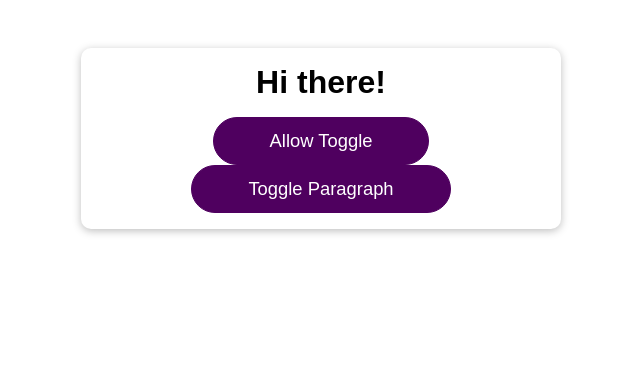
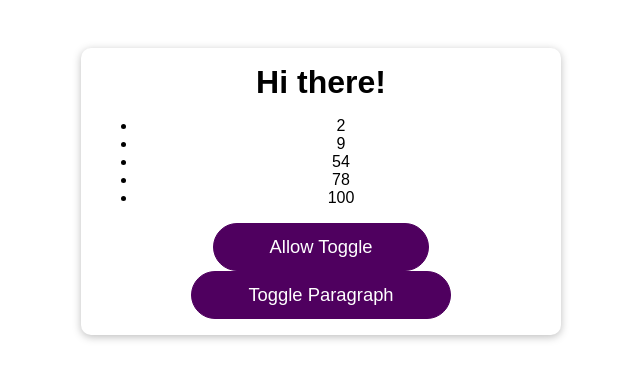
Before and after one commit to Arunthamizh/React_Optimization_Techniques, a React (Create React App) app: page / in a window 1280 px wide. Shown: the top 380 px of the page, without its empty margins (319-959 px from the left). Built offline with nearby package versions, Linux system fonts and the light colour scheme.

Commit message:
11th-video  Optimizing with useMemo()

```diff
--- a/src/App.js
+++ b/src/App.js
@@ -1,4 +1,4 @@
-import React, { useState, useCallback } from 'react';
+import React, { useState, useCallback, useMemo } from 'react';
 import Button from './components/UI/Button/Button';
 import DemoOutput from './components/Demo/DemoOutput';
 import './App.css';
@@ -45,10 +45,20 @@
 
   // ! If the App component is re-executed, the children are re-executed and re-evaluated
 
+
+  // * useMemo()
+  // ! useMemo() useMemo is a React hook that is used to memoize the result of a computation.
+  // ! ... It helps in optimizing performance by memoizing the value and preventing unnecessary recalculations,
+  // !... especially in situations where the calculation might be computationally expensive.
+  // ! useMemo() => this listItems useMemo() will create a array at first time or if the dependencies are changed
+  const listItems = useMemo(() => {
+   return [9,54,78,100,2]
+  }, [])
+
   return (
     <div className="app">
       <h1>Hi there!</h1>
-     <DemoOutput show={showParagraph}/>
+     <DemoOutput show={showParagraph} items={listItems} />
      <Button onClick={allowToggleHandler}>Allow Toggle</Button>
       <Button onClick={toggleParagraphHandler}>Toggle Paragraph</Button>
     </div>
--- a/src/components/Demo/DemoOutput.js
+++ b/src/components/Demo/DemoOutput.js
@@ -1,9 +1,31 @@
-import React from 'react';
+import React, { useMemo } from "react";
 
 const DemoOutput = (props) => {
-    console.log('DemoOutput Running');
-    return <p>{props.show ? 'This is new!': ''}</p>
-}
+  console.log("🚀 ~ file: DemoOutput.js:4 ~ DemoOutput ~ props:", props);
+
+   // * useMemo()
+  const { items } = props;
+  const sortedList = useMemo(() => {
+    console.log("sortedList Running with useMemo");
+    return items.sort((a, b) => a - b);
+  }, [items]);
+  // * the below sortedList will called again and again when the items are not changed.
+  // * .. To avoid that we use useMemo() in the above sortedList, so it will be called if any changes in the items
+  // console.log("sortedList Running without useMemo");
+  // const sortedList = items.slice().sort((a, b) => a - b);
+;
+  console.log("DemoOutput Running");
+  return (
+    <>
+      <ul>
+        {sortedList.map((item) => {
+          return <li key={item}>{item}</li>;
+        })}
+      </ul>
+      <p>{props.show ? "This is new!" : ""}</p>
+    </>
+  );
+};
 
 // ! React.memo() is used to prevent the component from re-executing if the props are same
 // ! It re-executes if the props are not same, It is a performance optimization
```
